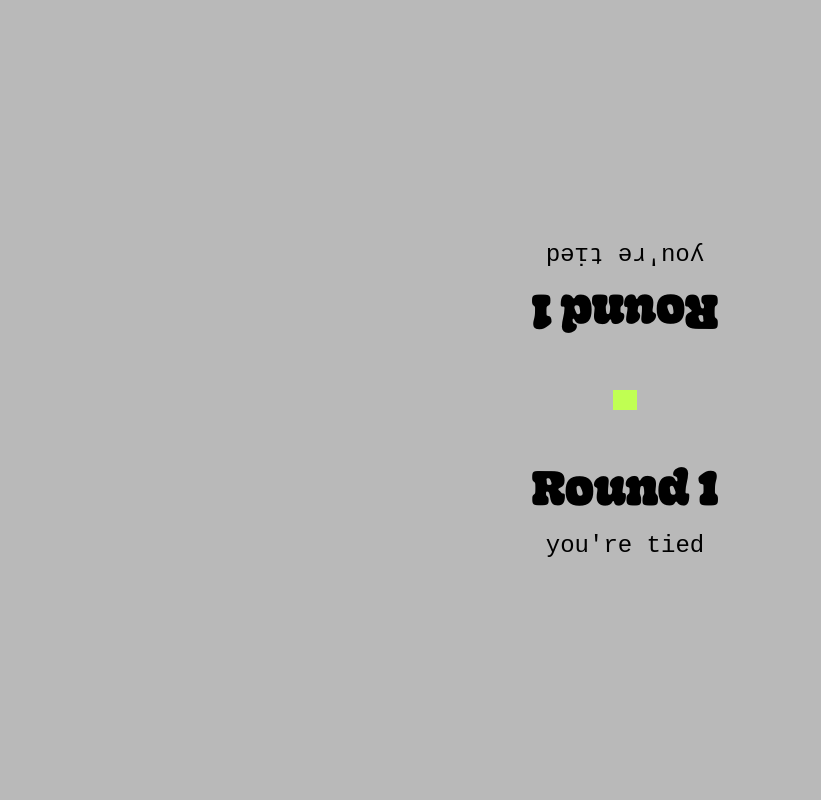
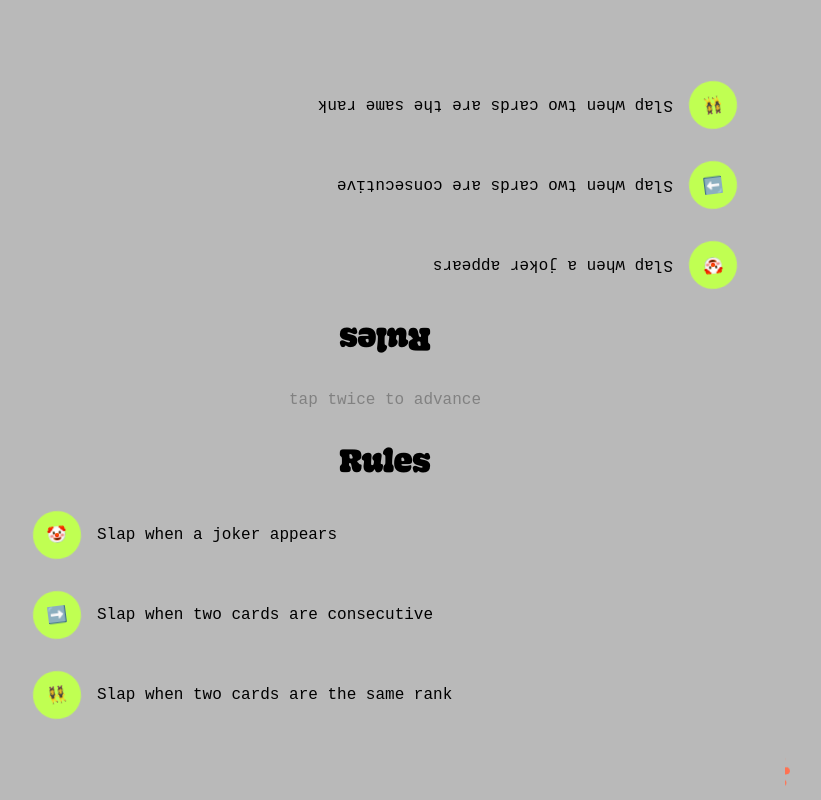
Before and after one commit to rvinluan/sticky-hands, a website: page index.html in a window 1280 px wide. Both pictures are taken after a click on the button "Begin". Shown: the whole page, without its empty margins (15-836 px from the left). Drawn offline with nearby package versions, Linux system fonts and the light colour scheme; a web font is replaced by a local one.

Commit message:
added new initial conditons screen

```diff
--- a/conditions.js
+++ b/conditions.js
@@ -33,7 +33,7 @@ const conditionsObject = {
         },
         points: 10,
         name: 'Sandwich',
-        description: 'Slap when the top card matches the 3rd card with a different card in between',
+        description: 'Slap when two of the same card sandwich another (e.g. 4, 7, 4)',
         emoji: '🥪'
     },
     flush: {
@@ -47,7 +47,7 @@ const conditionsObject = {
         },
         points: 12,
         name: 'Flush',
-        description: 'Slap when the top 3 cards are all the same suit',
+        description: 'Slap when 3 cards in a row are the same suit',
         emoji: '🚽'
     },
     double: {
@@ -59,7 +59,7 @@ const conditionsObject = {
         },
         points: 8,
         name: 'Double',
-        description: 'Slap when the last two cards are the same rank',
+        description: 'Slap when two cards are the same rank',
         emoji: '👯‍♀️'
     },
     sumTo13: {
@@ -84,7 +84,7 @@ const conditionsObject = {
         },
         points: 5,
         name: 'Consecutive',
-        description: 'Slap when the last two cards are consecutive (A can connect to K or 2)',
+        description: 'Slap when two cards are consecutive (A can connect to K or 2)',
         emoji: '➡️'
     },
     blackjack: {
--- a/index.html
+++ b/index.html
@@ -63,6 +63,51 @@
         <div class="tutorial player2">
             <p>Swipe upwards to slap</p>
             <div class="arrow">↑</div>
+        </div>
+    </div>
+
+    <!-- Initial Conditions Screen -->
+    <div id="initial-conditions-screen" class="screen hidden">
+        <div class="condition-header player1">
+            <div class="condition-info">
+                <h3>Rules</h3>
+                <div class="initial-conditions-list">
+                    <div class="initial-condition">
+                        <span class="condition-emoji">🤡</span>
+                        <p>Slap when a joker appears</p>
+                    </div>
+                    <div class="initial-condition">
+                        <span class="condition-emoji">➡️</span>
+                        <p>Slap when two cards are consecutive</p>
+                    </div>
+                    <div class="initial-condition">
+                        <span class="condition-emoji">👯‍♀️</span>
+                        <p>Slap when two cards are the same rank</p>
+                    </div>
+                </div>
+            </div>
+        </div>
+        <div class="tap-instructions">
+            <p class="tap-text">tap twice to advance</p>
+        </div>
+        <div class="condition-header player2">
+            <div class="condition-info">
+                <h3>Rules</h3>
+                <div class="initial-conditions-list">
+                    <div class="initial-condition">
+                        <span class="condition-emoji">🤡</span>
+                        <p>Slap when a joker appears</p>
+                    </div>
+                    <div class="initial-condition">
+                        <span class="condition-emoji">➡️</span>
+                        <p>Slap when two cards are consecutive</p>
+                    </div>
+                    <div class="initial-condition">
+                        <span class="condition-emoji">👯‍♀️</span>
+                        <p>Slap when two cards are the same rank</p>
+                    </div>
+                </div>
+            </div>
         </div>
     </div>
 
--- a/script.js
+++ b/script.js
@@ -11,7 +11,7 @@ let isPaused = false;
 let isDebugPaused = false; // New debug pause state
 let currentRound = 1;
 const CARDS_PER_ROUND = 6; // Cards to add each round
-const INITIAL_DECK_SIZE = 6; // Starting deck size
+const INITIAL_DECK_SIZE = 10; // Starting deck size
 const WINNING_ROUNDS = 9; // Number of rounds to win the game
 let drawInterval = 500 + ((WINNING_ROUNDS - 1) * 100);
 let currentDeckSize = 0; // Track current deck size
@@ -602,7 +602,7 @@ async function startNewRound() {
     drawInterval = 500 + ((WINNING_ROUNDS - currentRound) * 100);
 
     // Add a new random condition if there are still inactive ones
-    const newConditionRounds = [2, 4, 7];
+    const newConditionRounds = [3, 5, 7];
     if (newConditionRounds.includes(currentRound)) {
         const inactiveConditions = Object.keys(conditions).filter(key => !activeConditions.has(key));
         if (inactiveConditions.length > 0) {
@@ -669,9 +669,11 @@ async function startGame() {
     currentRound = 1;
     drawInterval = 500 + ((WINNING_ROUNDS - 1) * 100);
 
-    // Reset active conditions to only joker
+    // Reset active conditions and add initial conditions
     activeConditions.clear();
     activeConditions.add('joker');
+    activeConditions.add('consecutive');
+    activeConditions.add('double');
 
     // Initialize deck and UI
     initializeDeck();
@@ -683,29 +685,44 @@ async function startGame() {
     const cards = cardPileElement.querySelectorAll('.card');
     cards.forEach(card => card.remove());
 
-    // Show round start screen
+    // Hide all screens except initial conditions
     welcomeScreen.classList.add('hidden');
     gameplayScreen.classList.add('hidden');
     endScreen.classList.add('hidden');
-    roundStartScreen.classList.remove('hidden');
+    roundStartScreen.classList.add('hidden');
 
-    // Update round start screen
-    updateRoundStartScreen();
+    // Show initial conditions screen
+    const initialConditionsScreen = document.getElementById('initial-conditions-screen');
+    const tapText = document.querySelector('.tap-text');
+    initialConditionsScreen.classList.remove('hidden');
 
-    // Reset countdown bar
-    countdownBar.style.width = '350px';
+    // Handle tap interactions
+    let tapCount = 0;
+    const handleTap = () => {
+        tapCount++;
+        if (tapCount === 1) {
+            tapText.textContent = 'tap once to advance';
+        } else if (tapCount === 2) {
+            // Remove event listener and proceed to round start
+            initialConditionsScreen.removeEventListener('click', handleTap);
+            initialConditionsScreen.classList.add('hidden');
 
-    // Animate countdown
-    await animateCountdown(countdownBar);
+            // Show round start screen
+            roundStartScreen.classList.remove('hidden');
+            updateRoundStartScreen();
+            countdownBar.style.width = '350px';
 
-    // Show new condition screen
-    await showNewConditionScreen(conditions['joker']);
+            // Animate countdown and then start game
+            animateCountdown(countdownBar).then(() => {
+                roundStartScreen.classList.add('hidden');
+                gameplayScreen.classList.remove('hidden');
+                gameInterval = setInterval(drawCard, drawInterval);
+            });
+        }
+    };
 
-    // Start the game
-    roundStartScreen.classList.add('hidden');
-    gameplayScreen.classList.remove('hidden');
-    gameInterval = setInterval(drawCard, drawInterval);
-
+    // Add click event listener
+    initialConditionsScreen.addEventListener('click', handleTap);
 }
 
 // End game
--- a/styles.css
+++ b/styles.css
@@ -697,3 +697,90 @@ button:hover {
     0%, 100% { transform: translateY(0); }
     50% { transform: translateY(-10px); }
 }
+
+#initial-conditions-screen {
+    position: absolute;
+    top: 0;
+    left: 0;
+    width: 100%;
+    height: 100%;
+    display: flex;
+    flex-direction: column;
+    justify-content: center;
+    align-items: center;
+    background-color: var(--palette-grey1);
+    z-index: 10;
+    opacity: 0;
+    pointer-events: none;
+    transition: opacity 0.3s ease;
+    padding: 3rem;
+}
+
+#initial-conditions-screen:not(.hidden) {
+    opacity: 1;
+    pointer-events: auto;
+}
+
+.initial-conditions-list {
+    display: flex;
+    flex-direction: column;
+    margin-top: 1rem;
+}
+
+.initial-condition {
+    display: flex;
+    align-items: center;
+    gap: 1rem;
+    padding: 1rem 0;
+    width: 100%;
+}
+
+.initial-condition .condition-emoji {
+    width: 3rem;
+    height: 3rem;
+    min-width: 3rem;
+    min-height: 3rem;
+    font-size: 1rem;
+    background: var(--palette-green);
+    border-radius: 50%;
+    padding: 0.5rem;
+    display: flex;
+    align-items: center;
+    justify-content: center;
+}
+
+.initial-condition p {
+    font-size: 1rem;
+    color: black;
+    font-family: 'Fragment Mono', monospace;
+    margin: 0;
+    text-align: left;
+    max-width: none;
+}
+
+.tap-instructions {
+    text-align: center;
+    margin: 1rem;
+}
+
+.tap-text {
+    font-size: 1rem;
+    color: rgba(0,0,0,0.3);
+    font-family: 'Fragment Mono', monospace;
+    display: inline-block;
+    cursor: pointer;
+    transition: transform 0.2s ease;
+}
+
+.tap-text:active {
+    transform: scale(0.95);
+}
+
+.condition-header {
+    text-align: center;
+    width: 100%;
+}
+
+.condition-header.player1 {
+    transform: rotate(180deg);
+}
```
